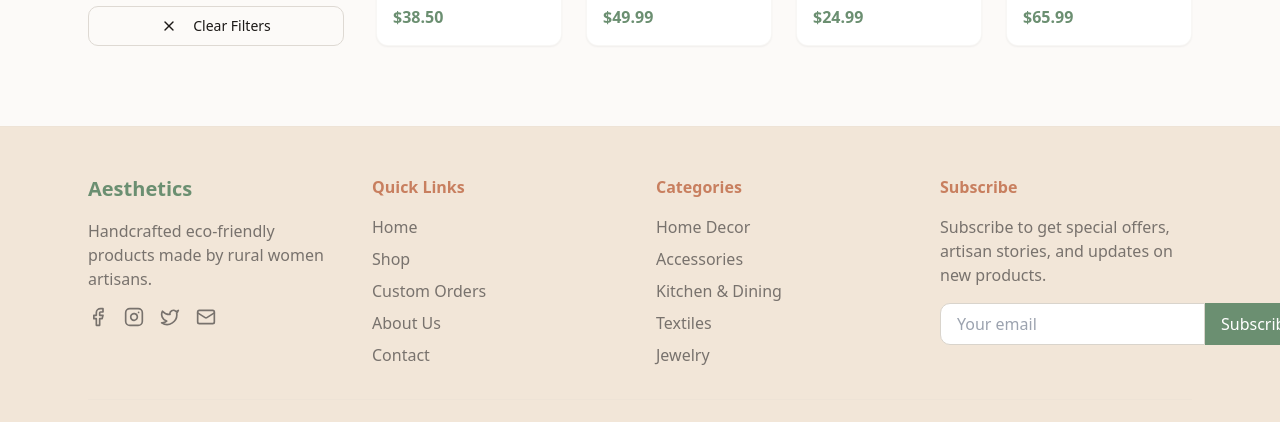
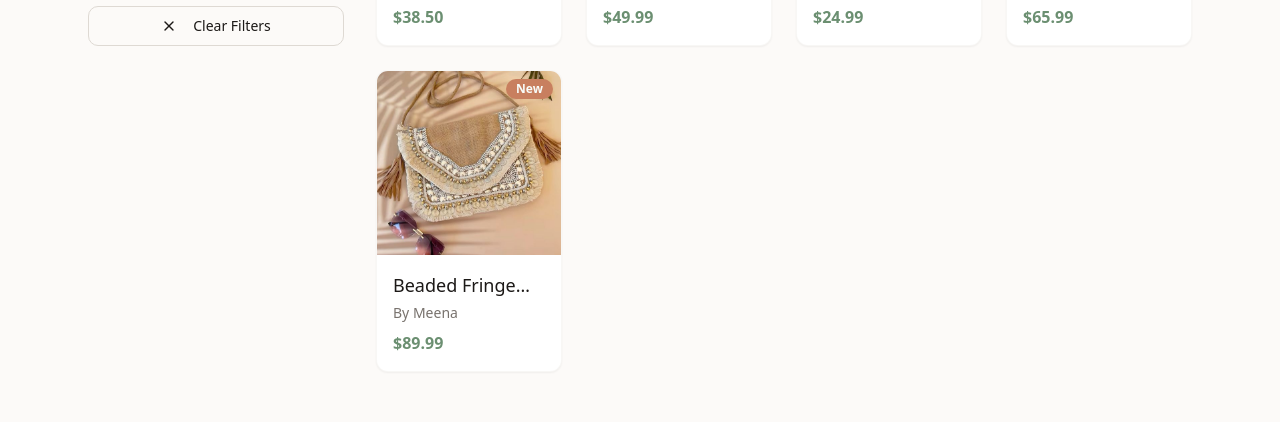
Before and after one commit to Revanth0701/aesthetics-eco-market, a React (Vite) app: page /shop in a window 1280 px wide. Shown: the part 759-1181 px from the top of the page. Built offline with nearby package versions, Linux system fonts and the light colour scheme.

Commit message:
Add product image, name, and price
Add product image, name, and price to the product detail page.

```diff
--- a/src/data/products.ts
+++ b/src/data/products.ts
@@ -1,4 +1,3 @@
-
 import { Product, Category } from "./types";
 
 export const products: Product[] = [
@@ -111,6 +110,20 @@ export const products: Product[] = [
     dimensions: "24\" x 36\"",
     featured: true,
     inStock: true
+  },
+  {
+    id: "9",
+    name: "Beaded Fringe Jute Clutch",
+    description: "Elegant handcrafted clutch featuring delicate beadwork and natural jute fabric. Adorned with cream-colored fringe details and intricate crystal embellishments. Perfect for special occasions or as a statement piece for everyday wear.",
+    price: 89.99,
+    images: ["/lovable-uploads/a4522e05-36bc-4951-b0d5-b3ebf2d2ec07.png", "/placeholder.svg"],
+    category: Category.Accessories,
+    tags: ["bag", "clutch", "beaded", "jute", "handmade"],
+    artisan: "Meena",
+    materials: ["jute", "cotton fringe", "glass beads", "crystals"],
+    dimensions: "12\" x 8\"",
+    newArrival: true,
+    inStock: true
   }
 ];
 
```
Also changed, not shown: public/lovable-uploads/a4522e05-36bc-4951-b0d5-b3ebf2d2ec07.png (added).
